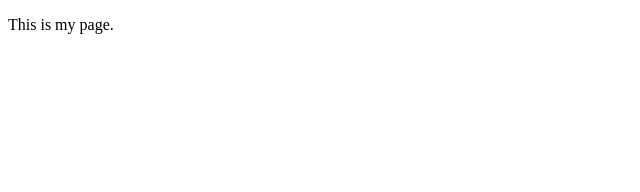
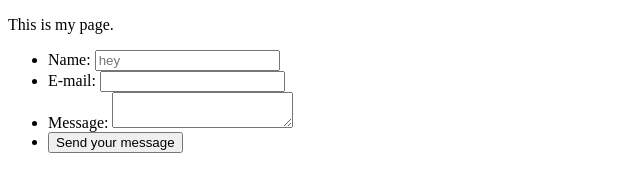
Before and after one commit to thejwuscript/form-basics, a plain HTML site: page index.html in a window 1280 px wide. Shown: the whole page, without its empty margins (0-640 px from the left). Drawn offline with Linux system fonts and the light colour scheme.

Commit message:
Finish markup

```diff
--- a/index.html
+++ b/index.html
@@ -7,5 +7,24 @@
   </head>
   <body>
     <p>This is my page.</p>
+    <form action="/my-handling-form-page" method="post">
+      <ul>
+        <li>
+          <label for="name">Name:</label>
+          <input type="text" id="name" name="user_name" placeholder="hey">
+        </li>
+        <li>
+          <label for="mail">E-mail:</label>
+          <input type="email" id="mail" name="user_email">
+        </li>
+        <li>
+          <label for="msg">Message:</label>
+          <textarea id="msg" name="user_message"></textarea>
+        </li>
+        <li class="button">
+           <button type="submit">Send your message</button>
+        </li>
+      </ul>
+    </form>
   </body>
 </html>
```
Also changed, not shown: 1 other file.
